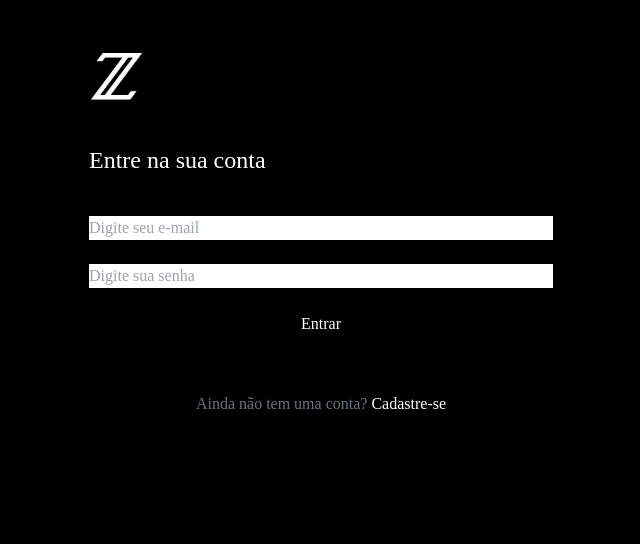
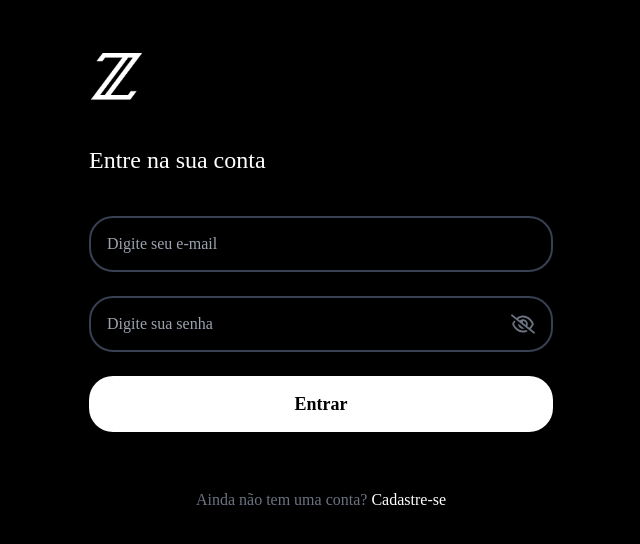
Before and after one commit to hikaroeduardo/front-twitter, a Next.js app: page /signin in a window 1280 px wide. Shown: the top 544 px of the page, without its empty margins (319-959 px from the left). Built offline with nearby package versions, Linux system fonts and the light colour scheme.

Commit message:
style: login page styling finished

```diff
--- a/src/components/auth/signin-form.tsx
+++ b/src/components/auth/signin-form.tsx
@@ -1,6 +1,9 @@
 "use client";
 import { useState } from "react";
 import { useRouter } from "next/navigation";
+
+import { Input } from "../ui/input";
+import { Button } from "../ui/button";
 
 export const SignInForm = () => {
     const [email, setEmail] = useState("");
@@ -14,20 +17,20 @@ export const SignInForm = () => {
 
     return (
         <>
-            <input
+            <Input
                 placeholder="Digite seu e-mail"
                 value={email}
-                onChange={(e) => setEmail(e.target.value)}
+                onChange={(t) => setEmail(t)}
             />
 
-            <input
+            <Input
                 placeholder="Digite sua senha"
-                type="password"
+                password
                 value={password}
-                onChange={(e) => setPassword(e.target.value)}
+                onChange={(t) => setPassword(t)}
             />
 
-            <button onClick={handleEnterButton}>Entrar</button>
+            <Button size={1} label="Entrar" onClick={handleEnterButton} />
         </>
     );
 };
--- /dev/null
+++ b/src/components/ui/button.tsx
@@ -0,0 +1,20 @@
+type sizeButton = 1 | 2 | 3;
+
+type ButtonProps = {
+    label: string;
+    onClick?: () => void;
+    size: sizeButton;
+};
+
+export const Button = ({ label, onClick, size }: ButtonProps) => {
+    return (
+        <div
+            onClick={onClick}
+            className={`flex justify-center items-center cursor-pointer bg-white text-black font-bold rounded-3xl ${
+                size === 1 && "h-14 text-lg"
+            } ${size === 2 && "h-10 text-md"} ${size === 3 && "h-7 text-xs"}`}
+        >
+            {label}
+        </div>
+    );
+};
--- /dev/null
+++ b/src/components/ui/input.tsx
@@ -0,0 +1,58 @@
+"use client";
+import { useState } from "react";
+
+import { FontAwesomeIcon } from "@fortawesome/react-fontawesome";
+import {
+    faEye,
+    faEyeSlash,
+    IconDefinition,
+} from "@fortawesome/free-regular-svg-icons";
+
+type Props = {
+    placeholder: string;
+    password?: boolean;
+    filled?: boolean;
+    icon?: IconDefinition;
+    value?: string;
+    onChange?: (newValue: string) => void;
+};
+
+export const Input = ({
+    placeholder,
+    value,
+    password,
+    icon,
+    onChange,
+    filled,
+}: Props) => {
+    const [showPassword, setShowPassword] = useState(false);
+
+    return (
+        <div
+            className={`has-[:focus]:border-white flex items-center h-14 rounded-3xl border-2 border-gray-700 ${
+                filled && "bg-gray-700"
+            }`}
+        >
+            {icon && (
+                <FontAwesomeIcon
+                    icon={icon}
+                    className=" ml-4 size-6 text-gray-500"
+                />
+            )}
+            <input
+                className="flex-1 outline-none bg-transparent h-full p-4"
+                placeholder={placeholder}
+                value={value}
+                onChange={(e) => onChange && onChange(e.target.value)}
+                type={password && !showPassword ? "password" : "text"}
+            />
+            {password && (
+                <FontAwesomeIcon
+                    icon={showPassword ? faEye : faEyeSlash}
+                    className="cursor-pointer mr-4 size-6 text-gray-500"
+                    onClick={() => setShowPassword(!showPassword)}
+                />
+            )}
+        </div>
+    );
+};
```
Also changed, not shown: package.json (+9 -4 lines), 1 other file (tests, documents, lock files or other folders).
